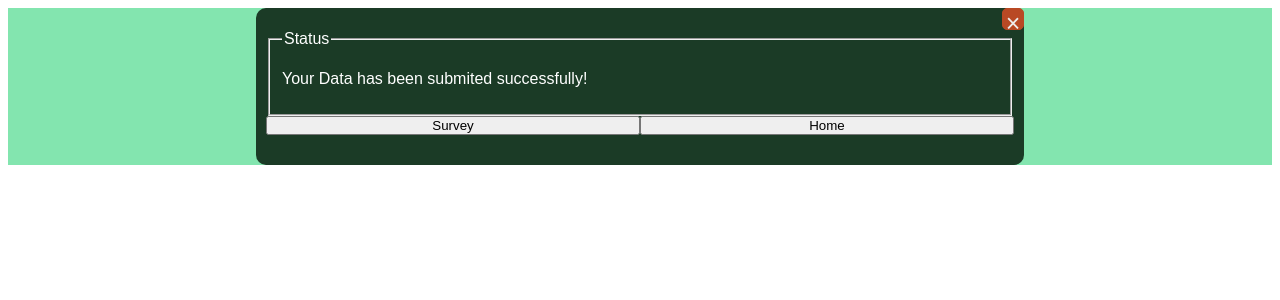
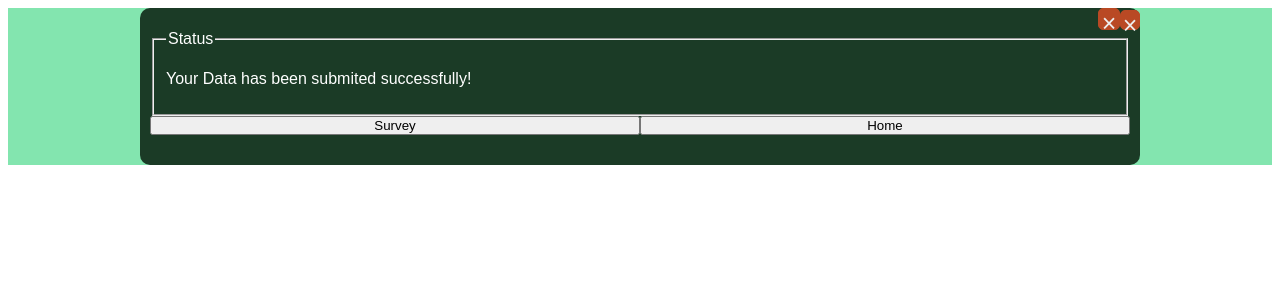
Before and after one commit to Ari-Ario/health-survey, a PHP site: page /report.php in a window 1280 px wide. Shown: the top 300 px of the page. Run offline with PHP 8.4, Linux system fonts and the light colour scheme.

Commit message:
button added to close

```diff
--- a/www/public/components-form/close.php
+++ b/www/public/components-form/close.php
@@ -1,4 +1,5 @@
 <section class="close-form" id="close" onclick="closeForm()">
       <section class="close"><span id="cross">&times;</span></section>
+      <button class="close"><span id="cross">&times;</span></button>
 </section>
 <script src="script.js"></script>
--- a/www/public/script.js
+++ b/www/public/script.js
@@ -1,8 +1,8 @@
-
 
 function closeForm(){
-    console.log("inside")
-    let closeForm = document.getElementById("close");
+    console.log("sth else")
+    let closeForm = document.getElementById("close")
+        location.href = "/index.php";
 
     // if (closeForm){ section.scrollIntoView({ behavior: 'smooth' });}
 }
--- a/www/public/styles.css
+++ b/www/public/styles.css
@@ -31,8 +31,8 @@ html{
     border: 0;
 }
 .form-content {
-    width: 768px;
-    min-width: 666px;
+    width: 1000px;
+    min-width: 768px;
     background-color: var(--dark);
     border-radius: 10px;
 }
@@ -67,7 +67,7 @@ input {
     text-align: center;
     height: 20px;
     width: 20px;
-    padding: 0 3px 8px 3px;
+    padding: 0 10px 15px 10px;
     color: var(--light);
     border: 1px solid var(--red);
     border-radius: 5px;
```
